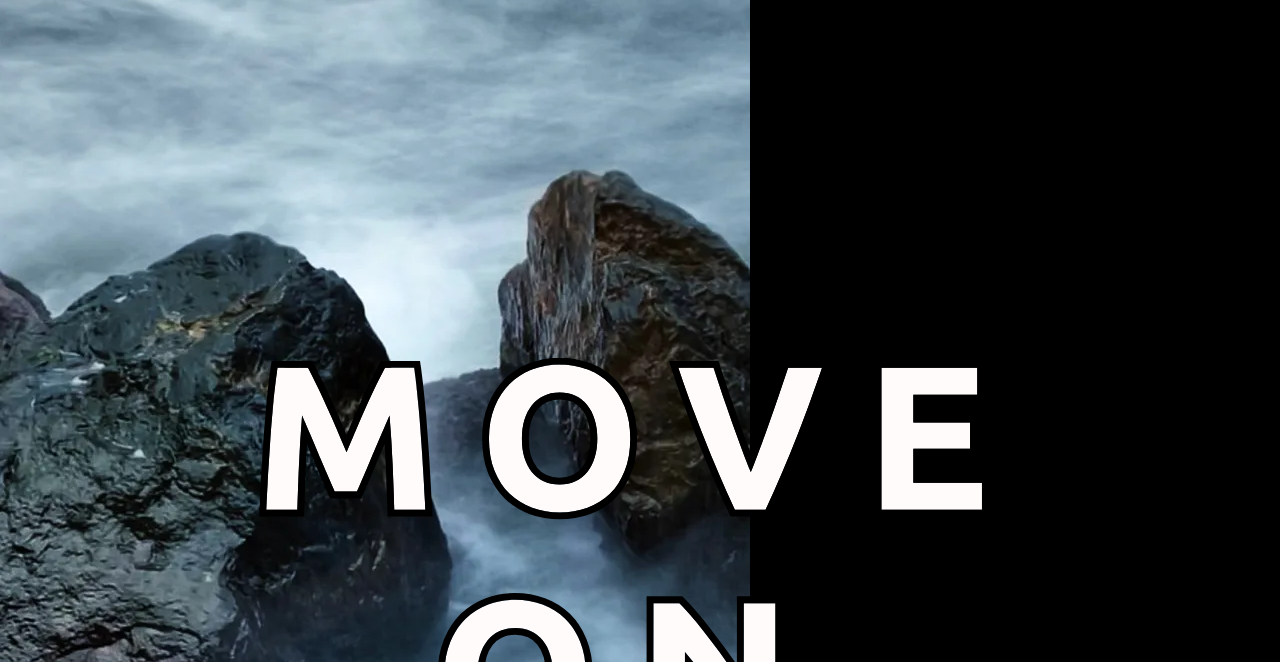
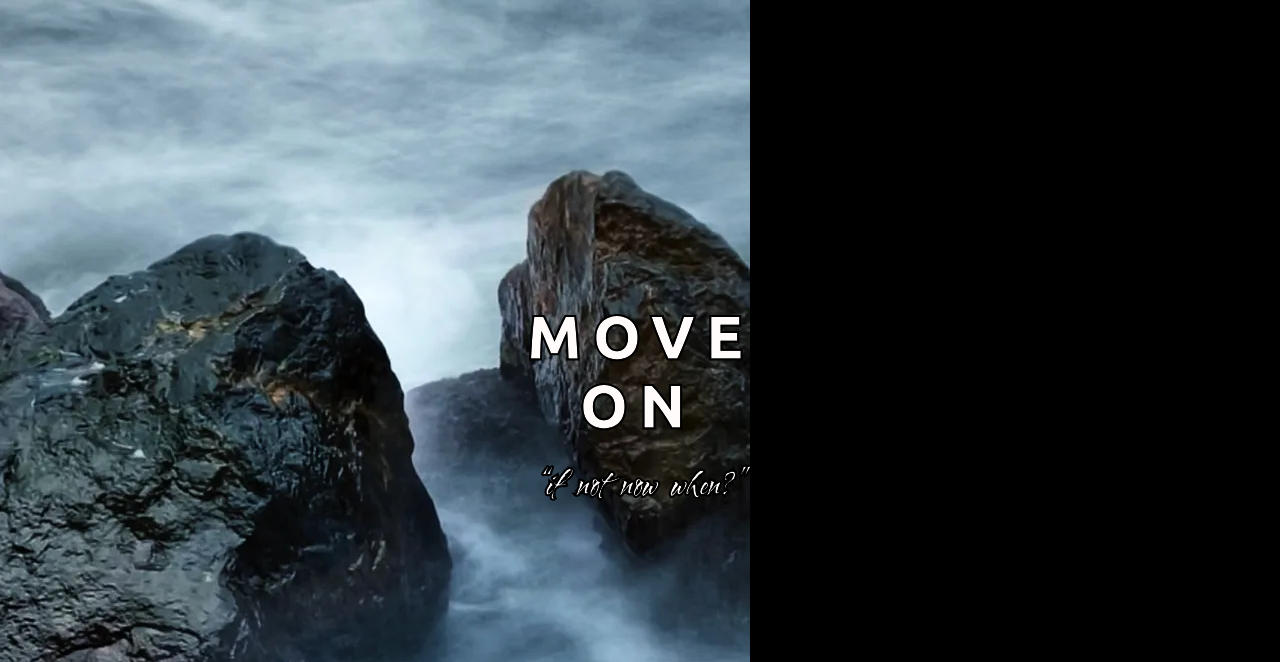
Before and after one commit to MMI-SAE-105/2022-sae105-projet-Loganmz, a plain HTML site: page index.html in a window 1280 px wide. Shown: the part 138-800 px from the top of the page. Drawn offline with nearby package versions, Linux system fonts and the light colour scheme; a web font is replaced by a local one.

Commit message:
parallax titre

```diff
--- a/index.html
+++ b/index.html
@@ -50,7 +50,7 @@
             <div class="titre">
                 <div class="div3"><img src="assets/img/alexander-bozhko-4LsIXSb1i4w-unsplash 1.webp" alt=""></div>
 
-                <div class="div4"><img src="assets/img/Vector.svg" alt="slogan"></div>
+                <div class="div4 parallax parallax1" ></div>
                 <div class="div5"><a href="#scroll"><img src="assets/img/Chevron Down.svg" alt="fleche bas"></a></div>
             </div>
         </section>
--- a/src/components/components.css
+++ b/src/components/components.css
@@ -198,6 +198,16 @@ a {
     text-decoration: none;
 }
 
+.parallax {
+    height: 20rem;
+    background-attachment: fixed;
+    background-position: center;
+    background-repeat: no-repeat;
+    background-size: auto;
+  }
+  .parallax1 {
+    background-image: url("../../assets/img/Vector.svg");
+  }
 .drapeau{
     padding-top: 10px;
 }
```
